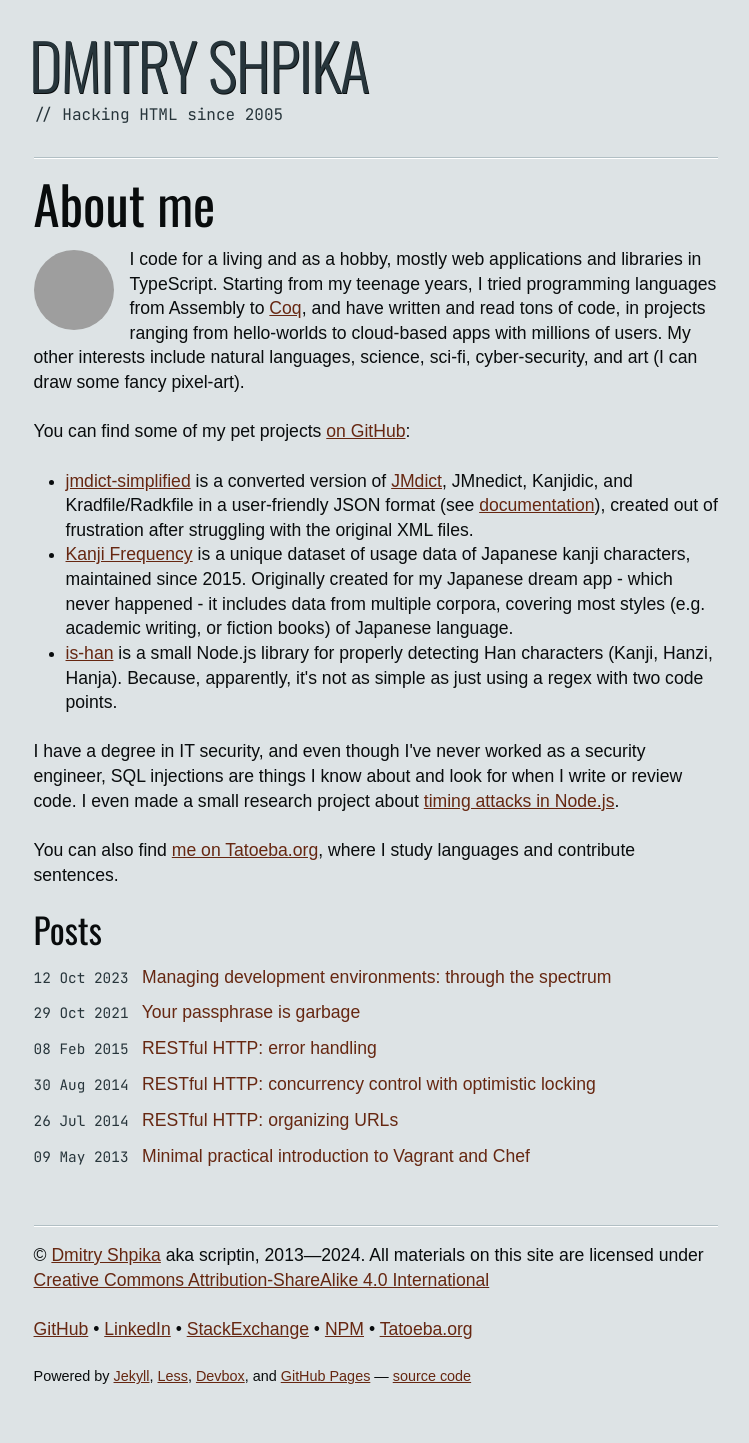
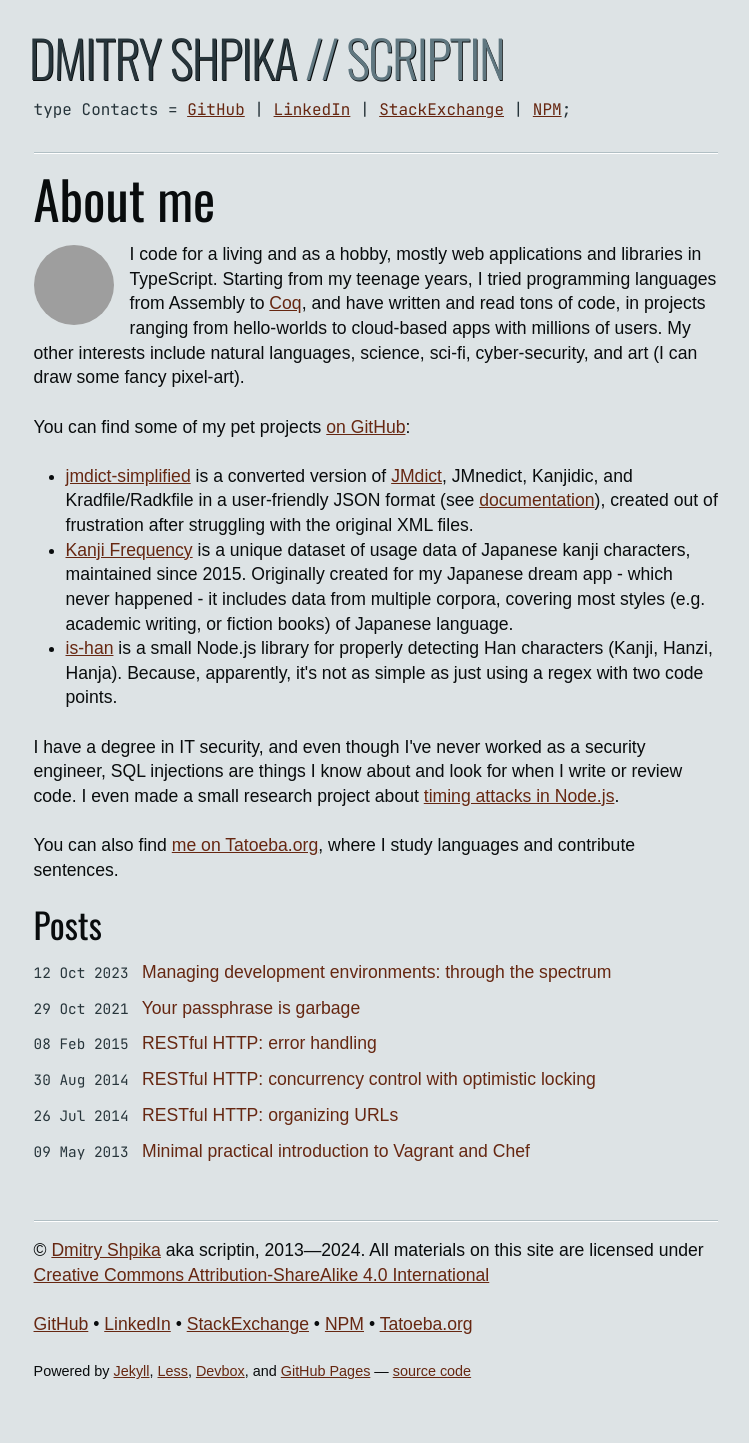
Before and after one commit to scriptin/scriptin.github.io, a Jekyll site: the page built from index.html, in a window 1280 px wide. Shown: the whole page, without its empty margins (264-1013 px from the left). Built offline with Jekyll 4.4.1, drawn with Linux system fonts in a browser that asks for light colours; grey boxes are pictures that could not be loaded.

Commit message:
Improve header

```diff
--- a/_config.yml
+++ b/_config.yml
@@ -1,5 +1,4 @@
 title: Dmitry Shpika
-subtitle: // Hacking HTML since 2005
 
 environment: production
 production_url: https://scriptin.github.io
--- a/_data/template.yml
+++ b/_data/template.yml
@@ -6,6 +6,7 @@ author:
 links:
   - url: https://github.com/scriptin
     title: GitHub
+    show_in_header: true # default
   - url: https://www.linkedin.com/in/dmitry-shpika/
     title: LinkedIn
   - url: https://stackexchange.com/users/224676/scriptin?tab=accounts
@@ -14,6 +15,7 @@ links:
     title: NPM
   - url: https://tatoeba.org/en/user/profile/scriptin
     title: Tatoeba.org
+    show_in_header: false
 
 license:
   url: https://creativecommons.org/licenses/by-sa/4.0/
--- a/_layouts/default.html
+++ b/_layouts/default.html
@@ -56,9 +56,23 @@
     <body>
         <header>
             <div class="title">
-                <a href="/">{{ site.title }}</a>
+                <a href="/">
+                    {{ site.data.template.author.fullname }}
+                    <span class="comment-mute"> //&nbsp;{{- site.data.template.author.nickname -}}</span>
+                </a>
             </div>
-            <div class="subtitle">{{ site.subtitle }}</div>
+            <div class="subtitle">
+                type Contacts =
+                {% for link in site.data.template.links %}
+                    {%- if link.show_in_header == false -%}
+                        {%- if forloop.last -%};{%- endif -%}
+                    {%- else -%}
+                        {% unless forloop.first %} | {% endunless %}
+                        <a href="{{ link.url }}">{{- link.title -}}</a>
+                        {%- if forloop.last -%};{%- endif -s%}
+                    {%- endif -%}
+                {% endfor %}
+            </div>
         </header>
         <main>
             <article>
@@ -87,10 +101,10 @@
             </p>
             <p>
                 {% for link in site.data.template.links %}
-                    {% if forloop.first == false %}
+                    {% unless forloop.first %}
                     &bull;
-                    {% endif %}
-                <a href="{{ link.url }}">{{ link.title }}</a>
+                    {% endunless %}
+                    <a href="{{ link.url }}">{{ link.title }}</a>
                 {% endfor %}
             </p>
             <p class="about-site">
```
Also changed, not shown: less/style.less (+10 -3 lines), css/style.min.css.
